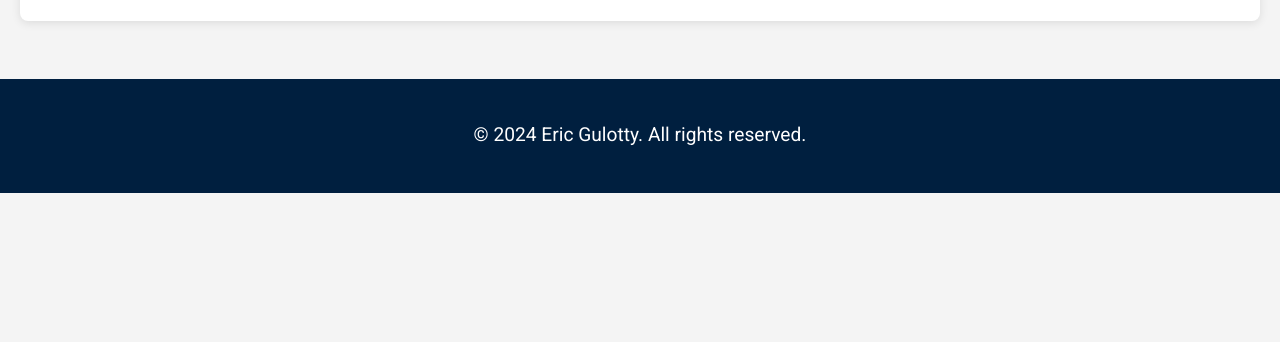
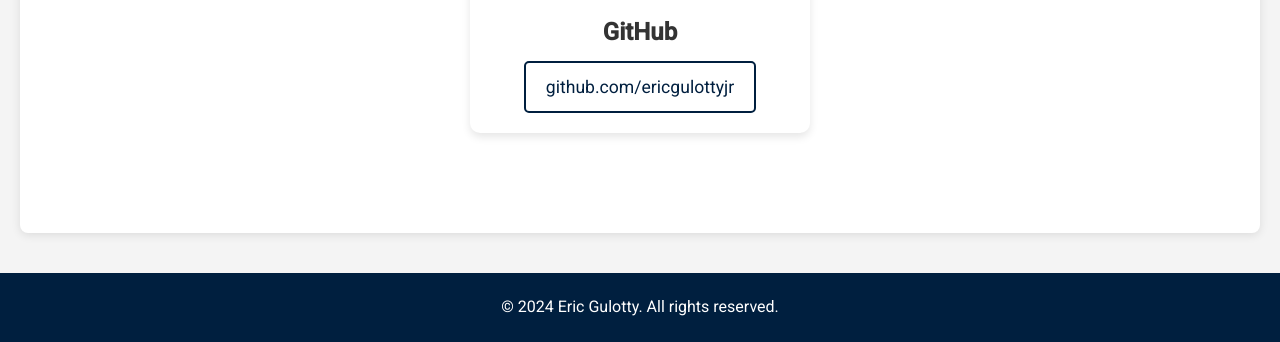
Before and after one commit to ericgulottyjr/ericgulottyjr.github.io, a plain HTML site: page contact/index.html in a window 1280 px wide. Shown: the part 607-949 px from the top of the page. Before the commit the page ends 800 px from the top, so only its background shows below. Drawn offline with Linux system fonts and the light colour scheme.

Commit message:
Fix elements

```diff
--- a/style.css
+++ b/style.css
@@ -123,28 +123,92 @@ p {
     color: #fff;
 }
 
+/* Contact Page Styles */
+.contact-container {
+    display: flex;
+    justify-content: space-around;
+    align-items: center;
+    flex-wrap: wrap;
+    max-width: 1000px;
+    margin: 40px auto;
+    padding: 20px;
+}
+
+.contact-card {
+    background-color: #fff;
+    border-radius: 10px;
+    box-shadow: 0 4px 8px rgba(0, 0, 0, 0.1);
+    padding: 20px;
+    text-align: center;
+    width: 300px;
+    margin: 20px;
+    transition: transform 0.3s ease, box-shadow 0.3s ease;
+}
+
+.contact-card:hover {
+    transform: translateY(-10px);
+    box-shadow: 0 6px 12px rgba(0, 0, 0, 0.15);
+}
+
+.contact-card i {
+    font-size: 2.5em;
+    color: #001f3f; /* Navy Blue */
+    margin-bottom: 10px;
+}
+
+.contact-card h2 {
+    font-size: 1.5em;
+    margin-bottom: 10px;
+    color: #333;
+}
+
+.contact-link {
+    display: inline-block;
+    font-size: 1.1em;
+    color: #001f3f; /* Navy Blue */
+    text-decoration: none;
+    border: 2px solid #001f3f; /* Navy Blue */
+    padding: 10px 20px;
+    border-radius: 5px;
+    transition: background-color 0.3s ease, color 0.3s ease;
+}
+
+.contact-link:hover {
+    background-color: #001f3f; /* Navy Blue */
+    color: #fff;
+}
+
 /* Footer Styles */
 footer {
     background-color: #001f3f; /* Navy Blue */
     color: #fff;
     text-align: center;
     padding: 20px 0;
-    position: fixed;
+    position: relative;
     width: 100%;
     bottom: 0;
 }
 
+footer p {
+    margin: 0;
+    font-size: 1em;
+}
+
 /* Responsive Design */
 @media (max-width: 768px) {
-    .card-container {
+    .card-container, .contact-container {
         padding: 10px;
     }
 
-    .card h2 {
+    .card h2, .contact-card h2 {
         font-size: 1.5em;
     }
 
-    .card p {
+    .card p, .contact-card p {
         font-size: 1em;
     }
+
+    .contact-card {
+        width: 100%;
+    }
 }
```
